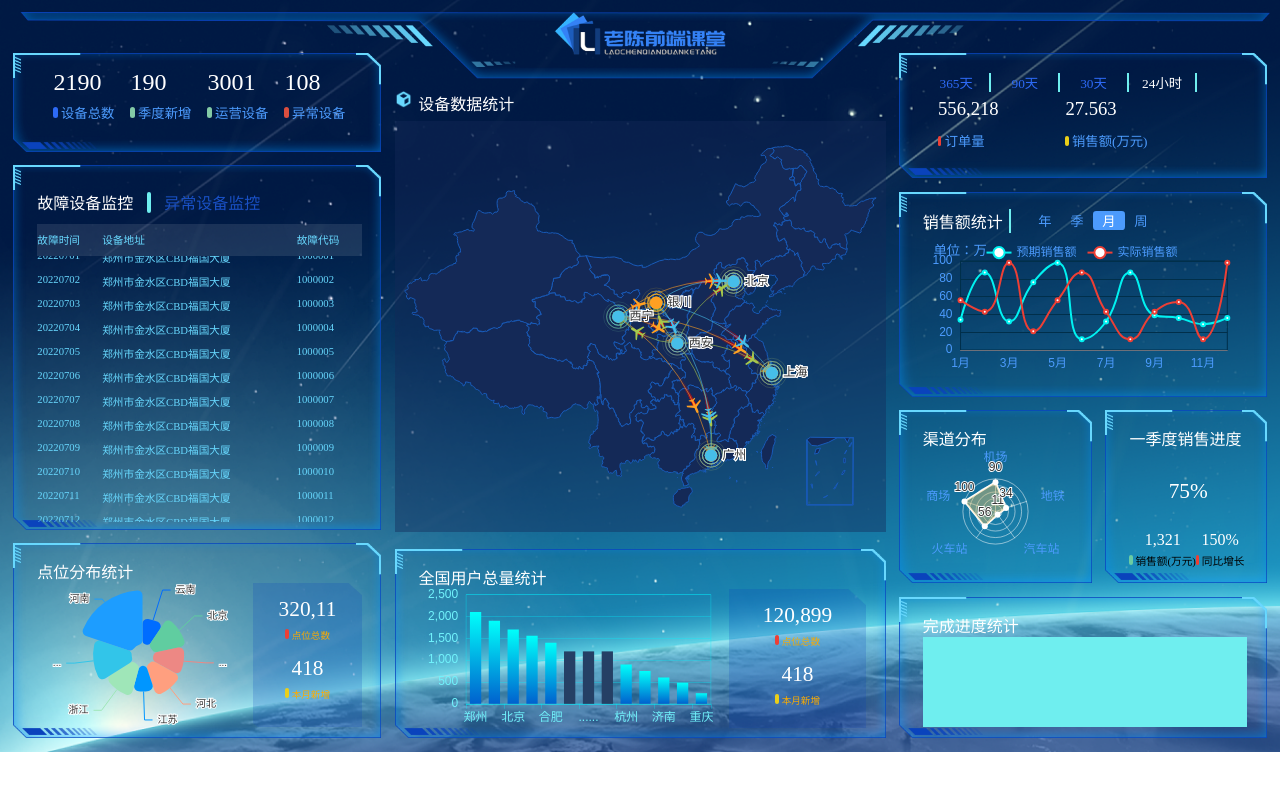
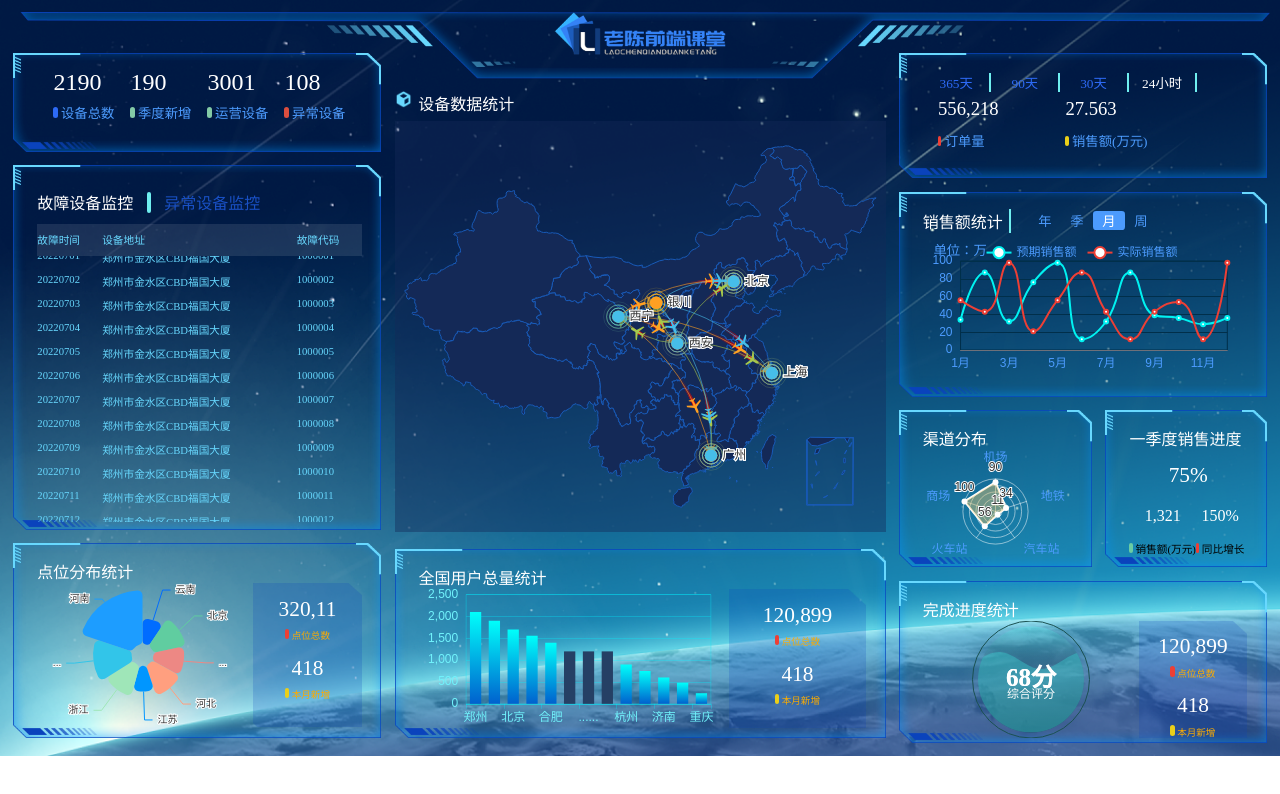
Before and after one commit to pan201612/echarts_1, a plain HTML site: page index.html in a window 1280 px wide. Drawn offline with nearby package versions, Linux system fonts and the light colour scheme.

Commit message:
小水滴第二次提交

```diff
--- a/css/index.css
+++ b/css/index.css
@@ -354,7 +354,7 @@ h3,h4{
 }
 /* 渠道 */
 .ditch{
-  height: 3.5rem;
+  height: 3.2rem;
   display: flex;
 
 }
@@ -377,15 +377,15 @@ h3,h4{
   flex-direction: column;
 }
 .box7>h3{
-  flex: 5;
+  flex: 1;
   font-size: .40rem;
     color: #fff;
     text-align: center;
-    padding-top: .55rem;
+    padding-top: .25rem;
     box-sizing: border-box;
 }
 .box7>ul{
-  flex: 5;
+  flex: 3;
   display: flex;
 
 }
@@ -411,10 +411,43 @@ h3,h4{
 }
 /* 小水滴 */
 .box8{
-  height: 1.8rem;
+  height: 2.2rem;
 }
 .box9{
-  height: 1.69rem;
-  background-color: #6feeef;
+  height: 2.2rem;
+  /* background-color: #6feeef; */
   display: flex;
 }
+.Pleft{
+  flex: 2;
+  /* background-color: #f8ab05; */
+}
+.Pright{
+  flex: 1;
+  background-image: url(../images/rect.png);
+  background-size: cover;
+}
+.Pright>ul>li>h4{
+font-size: .40rem;
+ color: #fff;
+ margin-bottom: .125rem;
+
+}
+.Pright>ul>li{
+  display: flex;
+ flex-direction: column;
+align-items: center;
+margin-top: .25rem;
+
+}
+.Pright>ul>li>span{
+   font-size: .18rem;
+   color: #f8ab05;
+}
+.Pright>ul>li>span>i{
+display: inline-block;
+  width: .08rem;
+  height: .2rem;
+  background-color: #2d6af6;
+  border-radius: .1rem;
+}
--- a/index.html
+++ b/index.html
@@ -448,7 +448,27 @@
                 <div class="inner">
                     <h3>完成进度统计</h3>
                     <div class="box9">
+                        <div class="Pleft">
 
+                        </div>
+                        <div class="Pright">
+                            <ul>
+                                <li>
+                                    <h4>120,899</h4>
+                                    <span>
+                                        <i class="line" style="background-color: #ed3f35"></i>
+                                        点位总数
+                                    </span>
+                                </li>
+                                <li>
+                                    <h4>418</h4>
+                                    <span>
+                                        <i class="line" style="background-color: #eacf19"></i>
+                                        本月新增
+                                    </span>
+                                </li>
+                            </ul>
+                        </div>
                     </div>
                 </div>
             </div>
@@ -458,8 +478,14 @@
 </body>
 
 </html>
+
 <script src="./js/echarts.js"></script>
 <script src="./js/setRem.js"></script>
 <script src="./js/1.js"></script>
+<!-- 地图 -->
 <script src="./js/china.js"></script>
 <script src="./js/myMap.js"></script>
+
+<!-- 水滴图 -->
+<script src="./js/echarts-liquidfill.min.js"></script>
+<script src="./js/myWater.js"></script>
--- a/js/1.js
+++ b/js/1.js
@@ -486,4 +486,4 @@
     });
 
 
-})()
+})();
--- /dev/null
+++ b/js/myWater.js
@@ -0,0 +1,98 @@
+// 水滴图
+
+
+(function () {
+    var a = document.getElementsByClassName('Pleft')[0];
+    var myChart = echarts.init(document.getElementsByClassName('Pleft')[0]);
+
+
+    let compositeScore = 0.68;
+
+    option = {
+        // backgroundColor: "#001829",
+        graphic: [
+            {
+                type: "group",
+                left: "center",
+                top: "58%",
+                children: [
+                    {
+                        type: "text",
+                        z: 100,
+                        left: "10",
+                        top: "middle",
+                        style: {
+                            fill: "#fff",
+                            text: "综合评分",
+                            font: "12px PingFangSC-Regular",
+                        },
+                    },
+                ],
+            },
+        ],
+        series: [
+            {
+                type: "liquidFill", //水位图
+                radius: "100%", //显示比例
+                center: ["50%", "50%"], //中心点
+                data: [compositeScore], // data个数代表波浪数
+                color: ["rgba(56, 194, 198, 0.5)"], //波浪颜色
+                backgroundStyle: {
+                    color: {
+                        type: "linearGradient",
+                        x: 0,
+                        y: 0,
+                        x2: 0,
+                        y2: 1,
+                        colorStops: [
+                            {
+                                offset: 1,
+                                color: "rgba(17,65,86,0.64)",
+                            },
+                            {
+                                offset: 0.51,
+                                color: "rgba(32,70,84,0)",
+                            },
+                            {
+                                offset: 0,
+                                color: "rgba(99,254,254,0.35)",
+                            },
+                        ],
+                        globalCoord: false,
+                    },
+                },
+                label: {
+                    //标签设置
+                    position: ["50%", "50%"],
+                    formatter: compositeScore * 100 + "分", //显示文本
+                    fontSize: "25px",
+                    fontFamily: "DINAlternate-Bold",
+                    fontWeight: "bold",
+                    color: "#fff",
+                },
+                outline: {
+                    show: true,
+                    borderDistance: 5,
+                    itemStyle: {
+                        borderColor: "#1B5151",
+                        borderWidth: 1,
+                    },
+                },
+            },
+        ],
+    };
+
+
+    myChart.setOption(option);
+
+
+    window.addEventListener('load', function () {
+        myChart.resize();
+    });
+
+    window.addEventListener('resize', function () {
+        myChart.resize();
+    });
+
+
+})();
```
Also changed, not shown: js/echarts-liquidfill.min.js (added).
